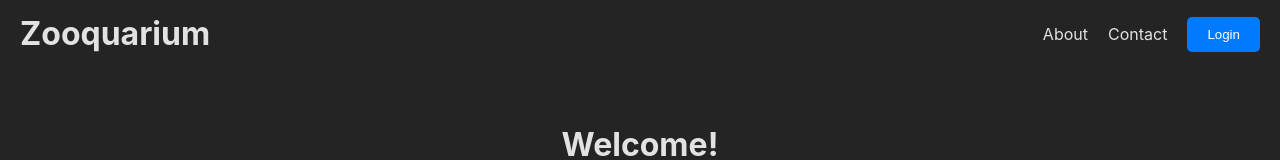
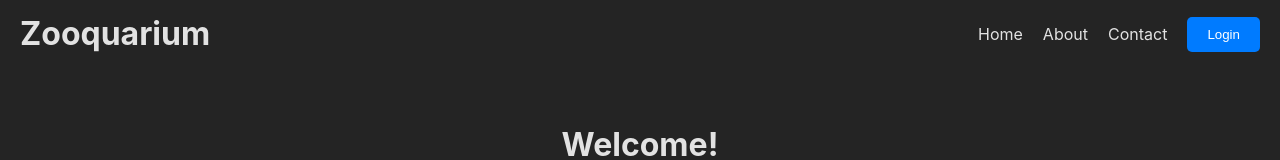
Before and after one commit to DigitalSirens/zooquarium, a React (Vite) app: page / in a window 1280 px wide. Shown: the top 160 px of the page. Built offline with nearby package versions, Linux system fonts and the light colour scheme.

Commit message:
add: 'home' on nav

```diff
--- a/src/components/header/header.jsx
+++ b/src/components/header/header.jsx
@@ -11,6 +11,11 @@
         <div className='header-right'>
           <nav className='header-nav'>
             <ul className='header-nav-list'>
+              <li className='header-nav-item'>
+                <a href='/' className='header-nav-link'>
+                  Home
+                </a>
+              </li>
               <li className='header-nav-item'>
                 <a href='about' className='header-nav-link'>
                   About
```
